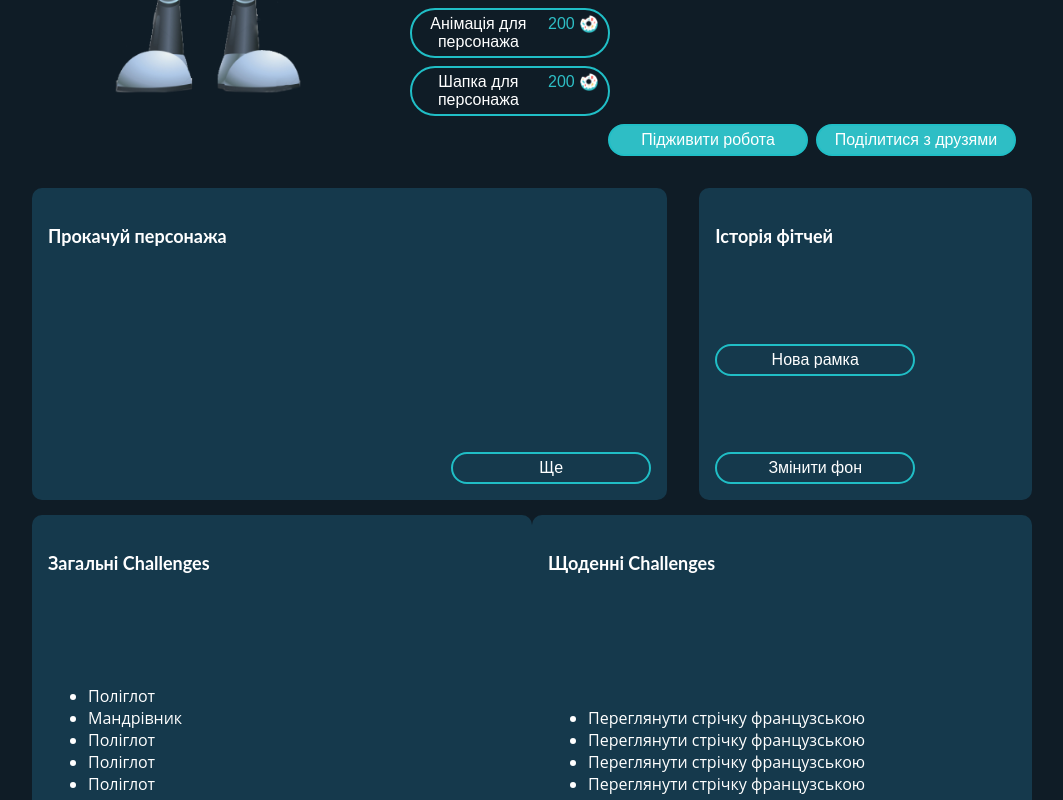
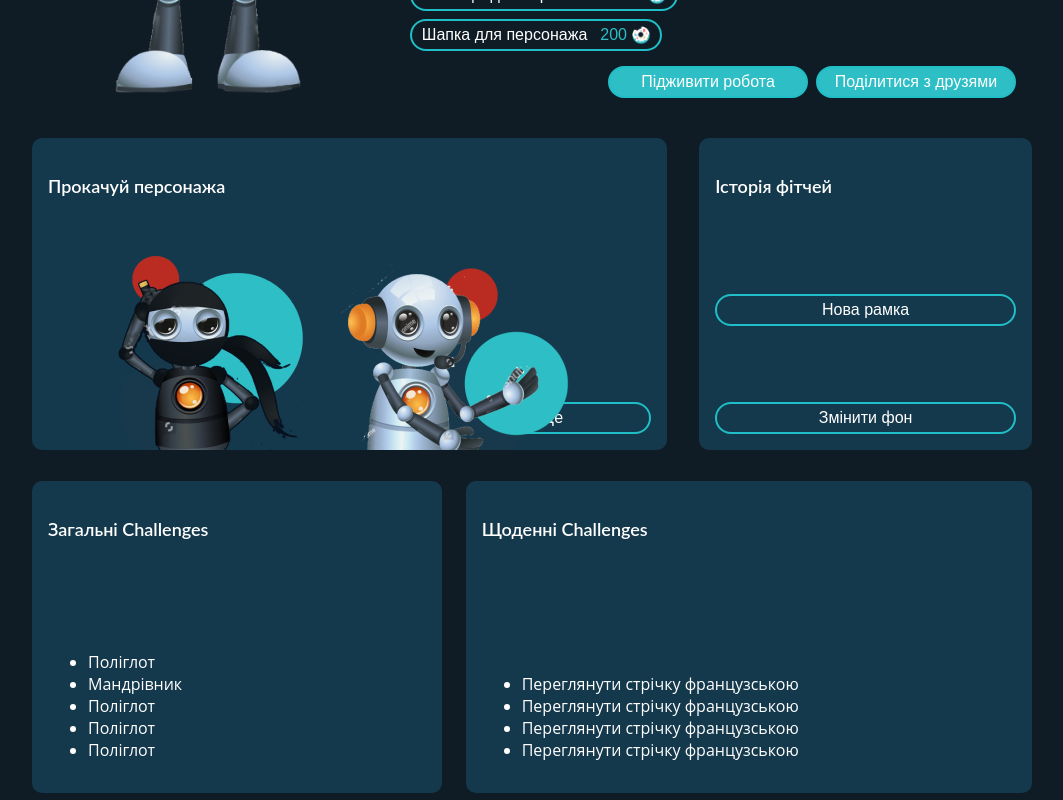
Before and after one commit to Cinema-Challenge/sweet-tv-kids, a React (Create React App) app: page /kids in a window 1280 px wide. Shown: the part 480-1280 px from the top of the page, without its empty margins (108-1171 px from the left). Built offline with nearby package versions, Linux system fonts and the light colour scheme.

Commit message:
character blocks

```diff
--- a/src/components/update-character/UpdateCharacter.jsx
+++ b/src/components/update-character/UpdateCharacter.jsx
@@ -1,12 +1,30 @@
 import React from "react";
+import styled from 'styled-components';
 import { Block } from '../../styled-components/Block';
 import { Title } from '../../styled-components/Headline';
 import { Button } from '../../styled-components/Button';
 import { FlexBlock } from '../../styled-components/FlexBlock';
+import FirstRobotSrc from './img/robot-2.png';
+import SecondRobotSrc from './img/robot-3.png';
+
+const RobotLeft = styled.img`
+    position: absolute;
+    bottom: 0;
+    left: 70px;
+`;
+
+const RobotRight = styled.img`
+    position: absolute;
+    bottom: 0;
+    left: 300px;
+`;
 
 const UpdateCharacter = () => (
     <Block direction="column" marginRight="2em" grow="4">
         <Title>Прокачуй персонажа</Title>
+
+        <RobotLeft src={FirstRobotSrc} />
+        <RobotRight src={SecondRobotSrc} />
 
         <FlexBlock justify="flex-end">
             <Button>Ще</Button>
--- a/src/pages/kids-app/KidsApp.jsx
+++ b/src/pages/kids-app/KidsApp.jsx
@@ -109,13 +109,13 @@ const KidsApp = () => (
             <CharacterTasks />
         </CharacterBlock>
 
-        <FlexBlock>
+        <FlexBlock padding="8px 0">
             <UpdateCharacter />
             <FeaturesList />
         </FlexBlock>
 
-        <FlexBlock>
-            <ChallengeList title="Загальні Challenges" items={mainChallenges} />
+        <FlexBlock padding="8px 0">
+            <ChallengeList title="Загальні Challenges" items={mainChallenges} align="24px" />
             <ChallengeList title="Щоденні Challenges" items={dailyChallenges} />
         </FlexBlock>
 
--- a/src/pages/kids-app/challenge-list/ChallengeList.jsx
+++ b/src/pages/kids-app/challenge-list/ChallengeList.jsx
@@ -1,16 +1,14 @@
 import React from "react";
-// import Character from '../../components/character/Character';
-// import { Button } from '../../styled-components/Button';
-import { MediumBlock } from '../../../styled-components/Block';
+import { Block } from '../../../styled-components/Block';
 import { Title } from '../../../styled-components/Headline';
 
-const ChallengeList = ({title, items}) => (
-    <MediumBlock direction="column">
+const ChallengeList = ({title, items, align}) => (
+    <Block direction="column" align="center" marginRight={align}>
         <Title>{title}</Title>
         <ul>
             {items.map(item => <li>{item}</li>)}
         </ul>
-    </MediumBlock>
+    </Block>
 )
 
 export default ChallengeList;
--- a/src/styled-components/Block.js
+++ b/src/styled-components/Block.js
@@ -1,17 +1,20 @@
 import styled from 'styled-components';
 
 export const Block = styled.div`
+    position: relative;
     display: flex;
     justify-content: ${props => (props.justify || 'space-between')};
     flex-direction: ${props => (props.direction || 'row')};
+    align-item: ${props => (props.align || 'flex-start')};
     flex-grow: ${props => (props.grow || '1')};
+    padding: 16px;
+    margin-bottom: 15px;
+    margin-right: ${props => (props.marginRight || '')};
     background: #15394C;
     border-radius: 10px;
-    padding: 16px;
-    margin-bottom: 15px;
     color: #fff;
     min-height: 280px;
-    margin-right: ${props => (props.marginRight || '')};
+
 `;
 
 export const MediumBlock = styled(Block)`
--- a/src/styled-components/Button.js
+++ b/src/styled-components/Button.js
@@ -1,7 +1,7 @@
 import styled from 'styled-components';
 
 export const Button = styled.button`
-  width: 200px;
+  min-width: 200px;
   display: block;
   font-size: ${props => props.fz || '16px'};
   padding: ${props => props.padding || '5px 10px'};
--- a/src/styled-components/FlexBlock.js
+++ b/src/styled-components/FlexBlock.js
@@ -4,4 +4,6 @@ export const FlexBlock = styled.div`
     display: flex;
     justify-content: ${props => (props.justify || 'space-between')};
     flex-direction: ${props => (props.direction || 'row')};
+    margin: ${props => (props.margin)};
+    padding: ${props => (props.padding)};
 `;
--- a/src/styled-components/Headline.js
+++ b/src/styled-components/Headline.js
@@ -4,6 +4,7 @@ export const Headline = styled.h1`
     font-family: Lato,sans-serif;
     font-size: 28px;
     line-height: 34px;
+    font-weight: 600;
     color: #fff;
 `;
 
@@ -11,5 +12,6 @@ export const Title = styled.h1`
     font-family: Lato,sans-serif;
     font-size: 18px;
     line-height: 34px;
+    font-weight: 600;
     color: #fff;
 `;
```
Also changed, not shown: src/components/update-character/img/robot-2.png (added), src/components/update-character/img/robot-3.png (added).
